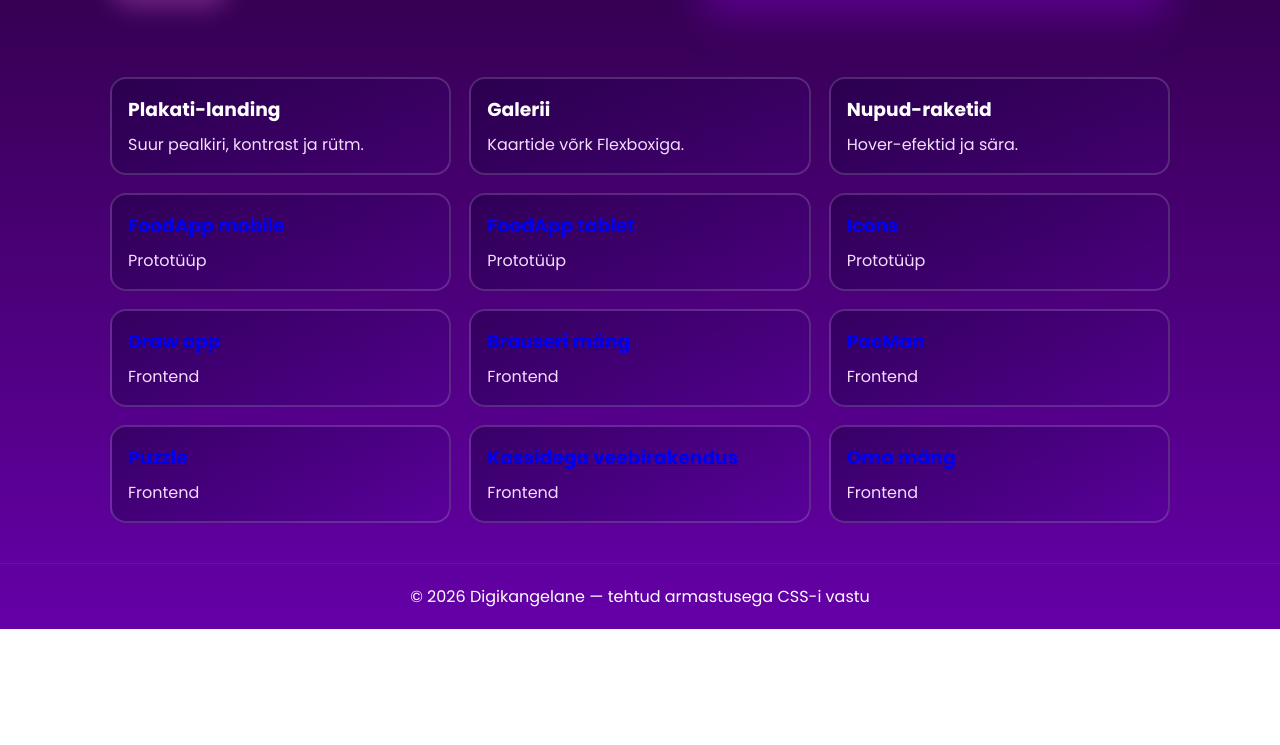
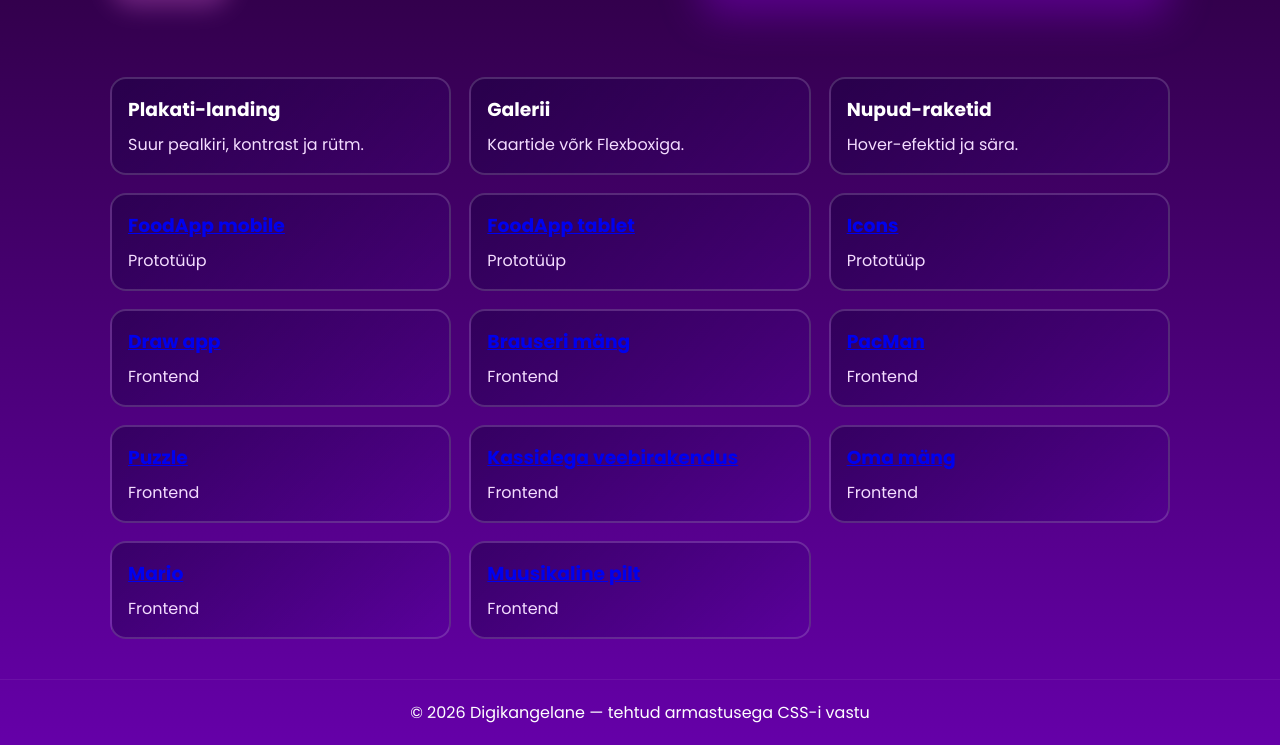
Before and after one commit to akkliivi-web/akkliivi-web.github.io, a plain HTML site: page index.html in a window 1280 px wide. Shown: the part 461-1206 px from the top of the page. Before the commit the page ends 1090 px from the top, so only its background shows below. Drawn offline with Linux system fonts and the light colour scheme.

Commit message:
Add files via upload

```diff
--- a/index.html
+++ b/index.html
@@ -124,6 +124,20 @@
                         </a>
                         <p>Frontend</p>
                     </article>
+
+                    <article class="mini">
+                        <a href="Mario/index.html">
+                        <h3>Mario</h3>
+                        </a>
+                        <p>Frontend</p>
+                    </article>
+
+                    <article class="mini">
+                        <a href="Muusikaline pilt/index.html">
+                        <h3>Muusikaline pilt</h3>
+                        </a>
+                        <p>Frontend</p>
+                    </article>
         </section>
     </main>
 
```
